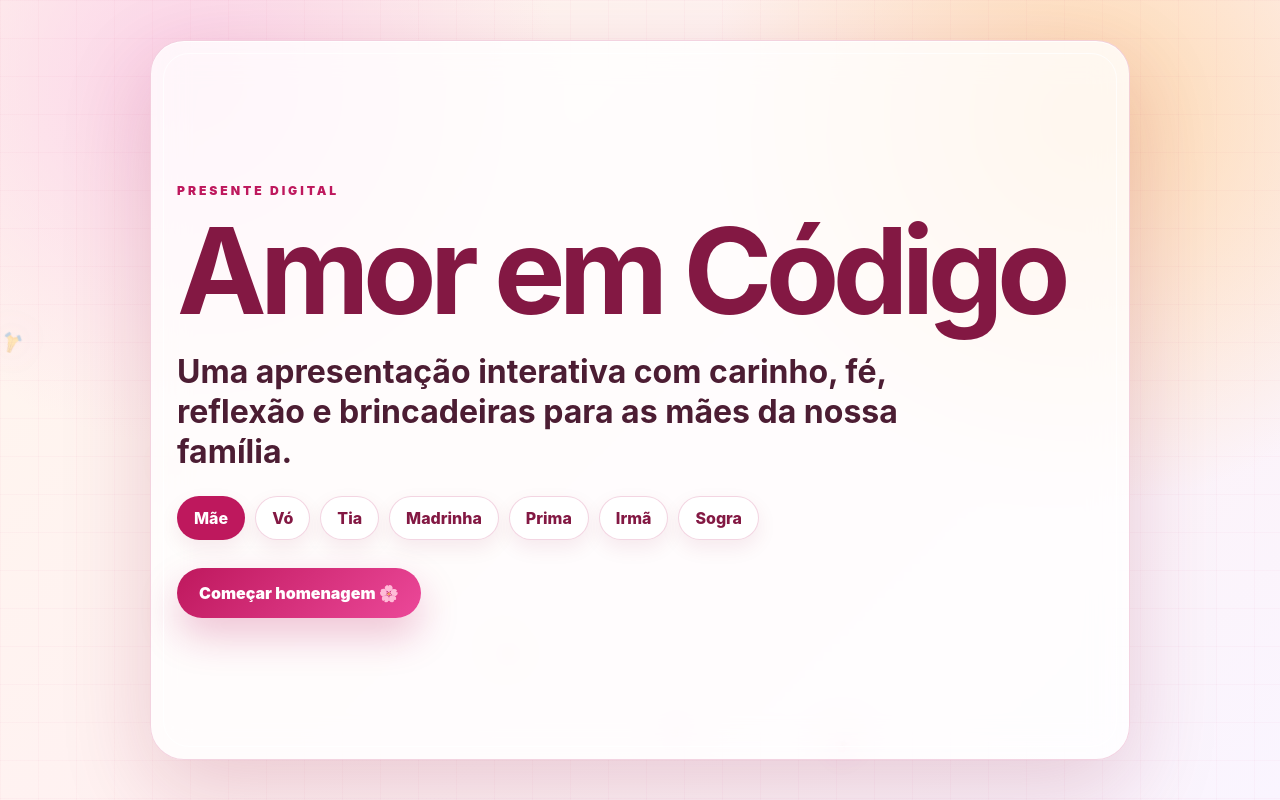
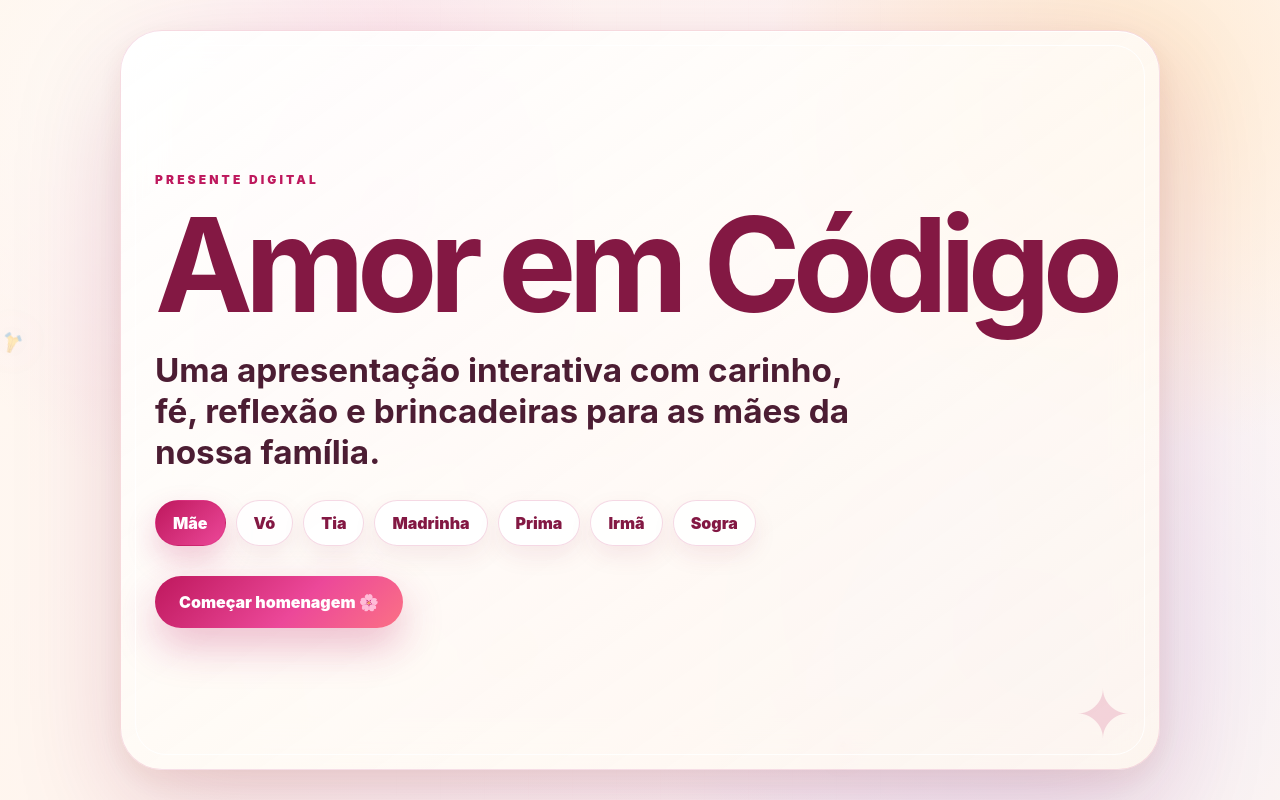
Before and after one commit to thiagodouglas19t-lang/Criando-o-inevit-vel, a React (Vite) app: page / in a window 1280 px wide. Built offline with nearby package versions, Linux system fonts and the light colour scheme.

Commit message:
Add luxury editorial visual polish

```diff
--- a/src/index.css
+++ b/src/index.css
@@ -6,65 +6,69 @@
 html { scroll-behavior: smooth; }
 body { margin: 0; font-family: Inter, ui-sans-serif, system-ui, -apple-system, BlinkMacSystemFont, "Segoe UI", sans-serif; background: #fff7ed; color: #3b1225; }
 button { font: inherit; border: 0; cursor: pointer; }
-button:disabled { cursor: not-allowed; opacity: .45; }
+button:disabled { cursor: not-allowed; opacity: .35; }
 
-.page { min-height: 100vh; position: relative; overflow: hidden; display: flex; align-items: center; justify-content: center; padding: 22px; }
-.bg { position: fixed; inset: 0; background: radial-gradient(circle at 15% 10%, rgba(251, 207, 232, .9), transparent 28%), radial-gradient(circle at 85% 15%, rgba(254, 215, 170, .9), transparent 30%), linear-gradient(135deg, #fff7ed, #fff1f2 48%, #faf5ff); }
-.grid-bg { position: fixed; inset: 0; opacity: .34; background-image: linear-gradient(rgba(190, 24, 93, .08) 1px, transparent 1px), linear-gradient(90deg, rgba(190, 24, 93, .08) 1px, transparent 1px); background-size: 38px 38px; }
-.heart { position: fixed; top: 110%; font-size: 1.15rem; opacity: 0; animation: floatHeart linear infinite; filter: drop-shadow(0 0 12px rgba(190, 24, 93, .25)); }
+.page { min-height: 100vh; position: relative; overflow: hidden; display: flex; align-items: center; justify-content: center; padding: 24px; }
+.bg { position: fixed; inset: 0; background: radial-gradient(circle at 8% 12%, rgba(255,255,255,.95), transparent 22%), radial-gradient(circle at 20% 18%, rgba(251, 207, 232, .95), transparent 30%), radial-gradient(circle at 90% 8%, rgba(254, 215, 170, .95), transparent 28%), radial-gradient(circle at 85% 85%, rgba(221, 214, 254, .7), transparent 34%), linear-gradient(135deg, #fffaf3, #fff1f2 45%, #faf5ff); }
+.bg::after { content: ''; position: absolute; inset: 0; background: radial-gradient(circle at center, transparent 0, rgba(255,255,255,.20) 45%, rgba(255,247,237,.70) 100%); }
+.grid-bg { position: fixed; inset: 0; opacity: .18; background-image: linear-gradient(rgba(190, 24, 93, .10) 1px, transparent 1px), linear-gradient(90deg, rgba(190, 24, 93, .10) 1px, transparent 1px); background-size: 44px 44px; mask-image: radial-gradient(circle at center, black, transparent 78%); }
+.heart { position: fixed; top: 110%; font-size: 1.15rem; opacity: 0; animation: floatHeart linear infinite; filter: drop-shadow(0 0 14px rgba(190, 24, 93, .20)); }
 @keyframes floatHeart { 0% { transform: translateY(0) rotate(0deg) scale(.85); opacity: 0; } 12% { opacity: .55; } 100% { transform: translateY(-125vh) rotate(360deg) scale(1.16); opacity: 0; } }
 
-.deck { position: relative; width: min(980px, 100%); min-height: min(720px, calc(100vh - 44px)); border: 1px solid rgba(190, 24, 93, .18); border-radius: 34px; padding: 26px; background: rgba(255,255,255,.78); box-shadow: 0 30px 90px rgba(136, 19, 55, .18), inset 0 1px 0 rgba(255,255,255,.8); backdrop-filter: blur(18px); display: flex; flex-direction: column; }
-.deck::after { content: ''; position: absolute; inset: 12px; border-radius: 26px; border: 1px solid rgba(255,255,255,.75); pointer-events: none; }
+.deck { position: relative; width: min(1040px, 100%); min-height: min(740px, calc(100vh - 48px)); border: 1px solid rgba(190, 24, 93, .14); border-radius: 42px; padding: 34px; background: linear-gradient(145deg, rgba(255,255,255,.92), rgba(255,247,237,.78)); box-shadow: 0 38px 110px rgba(136, 19, 55, .18), 0 10px 30px rgba(146, 64, 14, .08), inset 0 1px 0 rgba(255,255,255,.95); backdrop-filter: blur(22px); display: flex; flex-direction: column; animation: enter .45s ease both; }
+@keyframes enter { from { opacity: 0; transform: translateY(16px) scale(.985); } to { opacity: 1; transform: translateY(0) scale(1); } }
+.deck::before { content: '✦'; position: absolute; right: 28px; bottom: 22px; color: rgba(190, 24, 93, .16); font-size: 4.2rem; line-height: 1; }
+.deck::after { content: ''; position: absolute; inset: 14px; border-radius: 31px; border: 1px solid rgba(255,255,255,.9); pointer-events: none; }
 .cover { justify-content: center; }
-.eyebrow { margin: 0; color: #be185d; font-size: .76rem; font-weight: 950; letter-spacing: .24em; text-transform: uppercase; }
-h1, h2 { margin: 0; color: #831843; letter-spacing: -.055em; line-height: .95; }
-h1 { margin-top: 16px; font-size: clamp(3rem, 14vw, 7.5rem); }
-h2 { margin-top: 10px; font-size: clamp(2.15rem, 9vw, 5.2rem); max-width: 820px; }
-.cover-text, .slide-text { color: #4c1d33; font-size: clamp(1.15rem, 4.8vw, 2rem); line-height: 1.25; font-weight: 650; }
-.cover-text { max-width: 760px; margin: 24px 0 0; }
+.eyebrow { margin: 0; color: #be185d; font-size: .75rem; font-weight: 1000; letter-spacing: .26em; text-transform: uppercase; }
+h1, h2 { margin: 0; color: #831843; letter-spacing: -.06em; line-height: .92; text-wrap: balance; }
+h1 { margin-top: 18px; font-size: clamp(3.4rem, 14vw, 8.2rem); }
+h2 { margin-top: 10px; font-size: clamp(2.25rem, 8.8vw, 5.6rem); max-width: 860px; }
+.cover-text, .slide-text { color: #4c1d33; font-size: clamp(1.18rem, 4.6vw, 2.08rem); line-height: 1.24; font-weight: 680; text-wrap: pretty; }
+.cover-text { max-width: 790px; margin: 24px 0 0; }
 .slide-text { margin: 0; }
-.verse, .small-note { margin-top: 22px; border-left: 5px solid #f9a8d4; border-radius: 18px; background: rgba(253, 242, 248, .9); padding: 16px; color: #831843; font-size: clamp(1rem, 3.7vw, 1.35rem); line-height: 1.35; font-weight: 700; }
+.verse, .small-note { margin-top: 22px; border-left: 5px solid #f472b6; border-radius: 22px; background: linear-gradient(135deg, rgba(253, 242, 248, .95), rgba(255, 247, 237, .95)); padding: 18px; color: #831843; font-size: clamp(1rem, 3.6vw, 1.38rem); line-height: 1.35; font-weight: 780; box-shadow: 0 14px 34px rgba(136, 19, 55, .08); }
 
-.chips { display: flex; flex-wrap: wrap; gap: 10px; margin-top: 24px; }
+.chips { display: flex; flex-wrap: wrap; gap: 10px; margin-top: 26px; }
 .chip, .ghost, .primary, .option, .gift-card { border-radius: 999px; transition: transform .18s ease, box-shadow .18s ease, background .18s ease; }
-.chip { padding: 11px 16px; background: #fff; color: #831843; border: 1px solid rgba(190, 24, 93, .18); font-weight: 850; box-shadow: 0 8px 20px rgba(136, 19, 55, .08); }
-.chip.active { background: #be185d; color: #fff; }
-.primary { width: fit-content; margin-top: 28px; padding: 15px 22px; background: linear-gradient(135deg, #be185d, #ec4899); color: white; font-weight: 950; box-shadow: 0 18px 38px rgba(190, 24, 93, .25); }
+.chip { padding: 12px 17px; background: rgba(255,255,255,.92); color: #831843; border: 1px solid rgba(190, 24, 93, .16); font-weight: 900; box-shadow: 0 10px 24px rgba(136, 19, 55, .08); }
+.chip.active { background: linear-gradient(135deg, #be185d, #ec4899); color: #fff; box-shadow: 0 14px 30px rgba(190,24,93,.22); }
+.primary { width: fit-content; margin-top: 30px; padding: 16px 24px; background: linear-gradient(135deg, #be185d, #ec4899 58%, #fb7185); color: white; font-weight: 1000; box-shadow: 0 18px 42px rgba(190, 24, 93, .28); }
 .primary:hover, .ghost:hover, .option:hover, .gift-card:hover, .chip:hover { transform: translateY(-2px); }
-.primary.small { margin-top: 20px; }
-.ghost { padding: 14px 20px; background: rgba(255,255,255,.7); color: #831843; border: 1px solid rgba(190, 24, 93, .18); font-weight: 900; }
-.ghost.full { width: fit-content; margin-top: 16px; }
+.primary.small { margin-top: 22px; }
+.ghost { padding: 14px 20px; background: rgba(255,255,255,.78); color: #831843; border: 1px solid rgba(190, 24, 93, .16); font-weight: 950; box-shadow: 0 10px 26px rgba(136, 19, 55, .07); }
+.ghost.full { width: fit-content; margin-top: 18px; }
 
 .top { display: flex; align-items: flex-start; justify-content: space-between; gap: 18px; }
-.counter { flex: 0 0 auto; border-radius: 999px; background: #fff; color: #be185d; border: 1px solid rgba(190, 24, 93, .15); padding: 10px 14px; font-weight: 950; box-shadow: 0 10px 26px rgba(136, 19, 55, .08); }
-.bar { height: 9px; margin: 22px 0 28px; border-radius: 99px; background: rgba(190, 24, 93, .12); overflow: hidden; }
+.counter { flex: 0 0 auto; border-radius: 999px; background: rgba(255,255,255,.92); color: #be185d; border: 1px solid rgba(190, 24, 93, .14); padding: 10px 14px; font-weight: 1000; box-shadow: 0 10px 26px rgba(136, 19, 55, .08); }
+.bar { height: 10px; margin: 24px 0 30px; border-radius: 99px; background: rgba(190, 24, 93, .12); overflow: hidden; box-shadow: inset 0 1px 2px rgba(136,19,55,.08); }
 .bar > div { height: 100%; border-radius: 99px; background: linear-gradient(90deg, #be185d, #fb7185, #f59e0b); transition: width .35s ease; }
-.slide-body { flex: 1; display: flex; flex-direction: column; justify-content: center; }
-.nav { display: flex; justify-content: space-between; align-items: center; gap: 12px; margin-top: 26px; }
+.slide-body { flex: 1; display: flex; flex-direction: column; justify-content: center; position: relative; z-index: 1; }
+.nav { display: flex; justify-content: space-between; align-items: center; gap: 12px; margin-top: 28px; position: relative; z-index: 2; }
 
-.blessing, .answer { border-radius: 28px; background: linear-gradient(135deg, #fff, #fff7ed); border: 1px solid rgba(190, 24, 93, .16); color: #831843; padding: 22px; font-size: clamp(1.25rem, 5vw, 2.2rem); line-height: 1.2; font-weight: 900; box-shadow: 0 18px 45px rgba(136, 19, 55, .12); }
-.answer.soft { margin-top: 18px; font-size: clamp(1.1rem, 4.5vw, 1.7rem); }
-.final-box { margin-top: 24px; border-radius: 30px; background: linear-gradient(135deg, #be185d, #ec4899); color: white; padding: 24px; text-align: center; font-size: clamp(1.8rem, 7vw, 4rem); font-weight: 1000; box-shadow: 0 20px 55px rgba(190, 24, 93, .24); }
-.question { margin: 0 0 18px; color: #4c1d33; font-size: clamp(1.35rem, 5vw, 2.4rem); line-height: 1.15; font-weight: 950; }
-.option-grid { display: grid; grid-template-columns: repeat(2, minmax(0, 1fr)); gap: 12px; }
-.option { border-radius: 22px; background: #fff; border: 1px solid rgba(190, 24, 93, .14); color: #831843; padding: 18px; text-align: left; font-size: 1.08rem; font-weight: 900; box-shadow: 0 12px 26px rgba(136, 19, 55, .08); }
-.card-grid { display: grid; grid-template-columns: repeat(4, minmax(0, 1fr)); gap: 12px; }
-.gift-card { border-radius: 26px; padding: 18px 14px; background: #fff; color: #831843; border: 1px solid rgba(190, 24, 93, .14); display: flex; min-height: 130px; flex-direction: column; align-items: center; justify-content: center; gap: 10px; font-weight: 950; box-shadow: 0 14px 30px rgba(136, 19, 55, .1); }
-.gift-card span { font-size: 2rem; }
+.blessing, .answer { border-radius: 30px; background: linear-gradient(135deg, #fff, #fff7ed); border: 1px solid rgba(190, 24, 93, .14); color: #831843; padding: 24px; font-size: clamp(1.28rem, 5vw, 2.25rem); line-height: 1.2; font-weight: 950; box-shadow: 0 20px 50px rgba(136, 19, 55, .12); }
+.answer.soft { margin-top: 20px; font-size: clamp(1.1rem, 4.4vw, 1.7rem); }
+.final-box { margin-top: 26px; border-radius: 32px; background: linear-gradient(135deg, #be185d, #ec4899, #fb7185); color: white; padding: 26px; text-align: center; font-size: clamp(1.9rem, 7vw, 4.2rem); font-weight: 1000; box-shadow: 0 22px 60px rgba(190, 24, 93, .26); }
+.question { margin: 0 0 20px; color: #4c1d33; font-size: clamp(1.38rem, 5vw, 2.45rem); line-height: 1.12; font-weight: 1000; }
+.option-grid { display: grid; grid-template-columns: repeat(2, minmax(0, 1fr)); gap: 14px; }
+.option { border-radius: 24px; background: rgba(255,255,255,.94); border: 1px solid rgba(190, 24, 93, .13); color: #831843; padding: 20px; text-align: left; font-size: 1.08rem; font-weight: 950; box-shadow: 0 14px 30px rgba(136, 19, 55, .08); }
+.card-grid { display: grid; grid-template-columns: repeat(4, minmax(0, 1fr)); gap: 14px; }
+.gift-card { border-radius: 28px; padding: 20px 14px; background: rgba(255,255,255,.94); color: #831843; border: 1px solid rgba(190, 24, 93, .13); display: flex; min-height: 138px; flex-direction: column; align-items: center; justify-content: center; gap: 10px; font-weight: 1000; box-shadow: 0 16px 34px rgba(136, 19, 55, .1); }
+.gift-card span { font-size: 2.1rem; }
 .gift-card.active { background: linear-gradient(135deg, #be185d, #ec4899); color: #fff; transform: translateY(-2px); }
 
 @media (max-width: 640px) {
-  .page { align-items: flex-start; padding: 14px; padding-top: 18px; }
-  .deck { min-height: calc(100vh - 36px); border-radius: 28px; padding: 20px; }
-  .deck::after { inset: 8px; border-radius: 22px; }
+  .page { align-items: flex-start; padding: 12px; padding-top: 14px; }
+  .deck { min-height: calc(100vh - 28px); border-radius: 30px; padding: 22px; }
+  .deck::before { right: 18px; bottom: 74px; font-size: 3.2rem; }
+  .deck::after { inset: 8px; border-radius: 24px; }
   .top { display: block; }
   .counter { display: inline-block; margin-top: 14px; }
-  .bar { margin: 18px 0 22px; }
+  .bar { margin: 18px 0 24px; }
   .slide-body { justify-content: flex-start; padding-top: 8px; }
   .option-grid, .card-grid { grid-template-columns: 1fr; }
   .gift-card { min-height: auto; flex-direction: row; justify-content: flex-start; }
-  .nav { position: sticky; bottom: 10px; background: rgba(255,247,237,.78); backdrop-filter: blur(12px); border: 1px solid rgba(190,24,93,.12); border-radius: 999px; padding: 8px; }
+  .nav { position: sticky; bottom: 10px; background: rgba(255,247,237,.82); backdrop-filter: blur(14px); border: 1px solid rgba(190,24,93,.12); border-radius: 999px; padding: 8px; }
   .nav .primary, .nav .ghost { flex: 1; margin-top: 0; padding: 13px 12px; text-align: center; }
   .primary { width: 100%; text-align: center; }
 }
```
